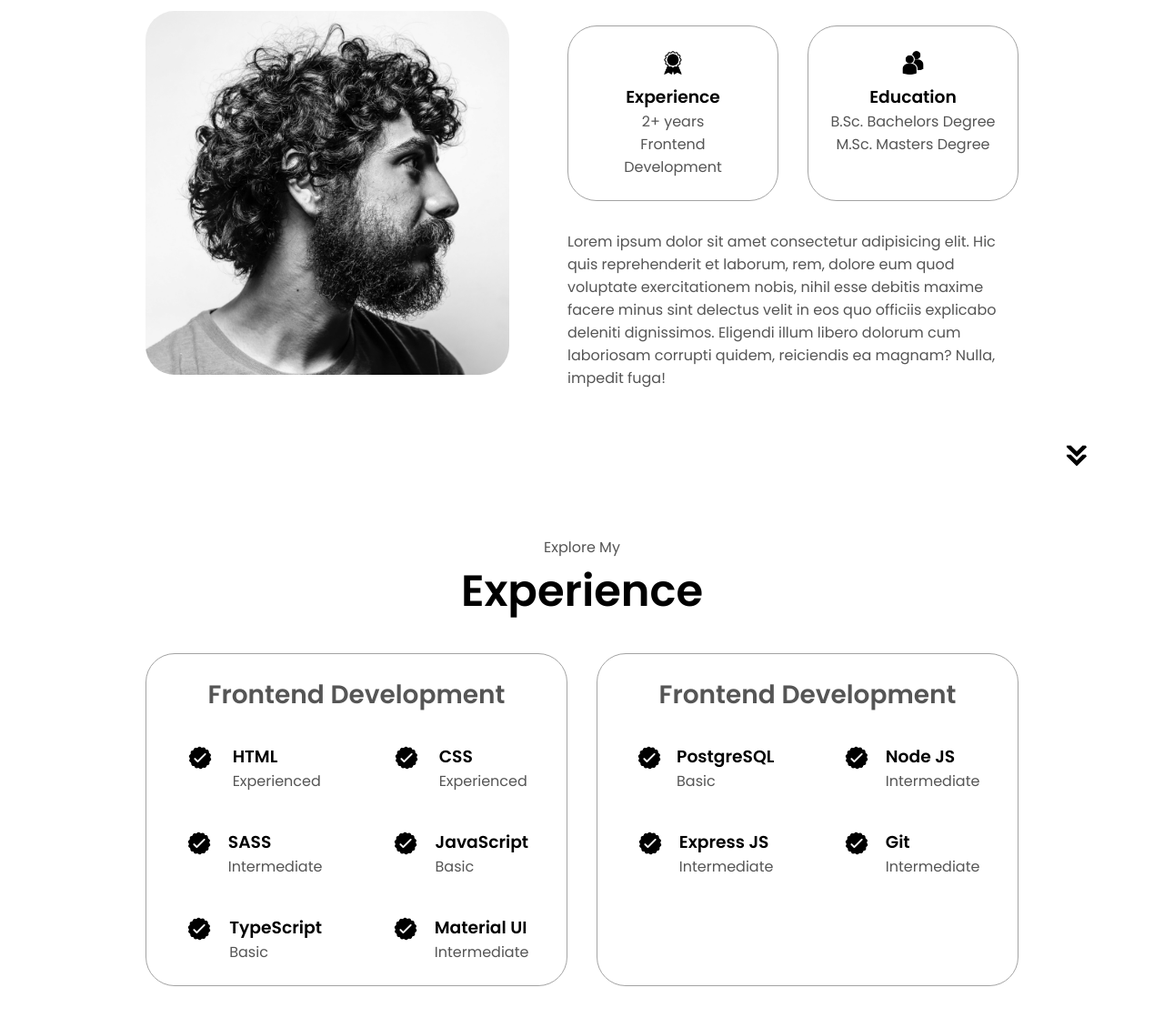
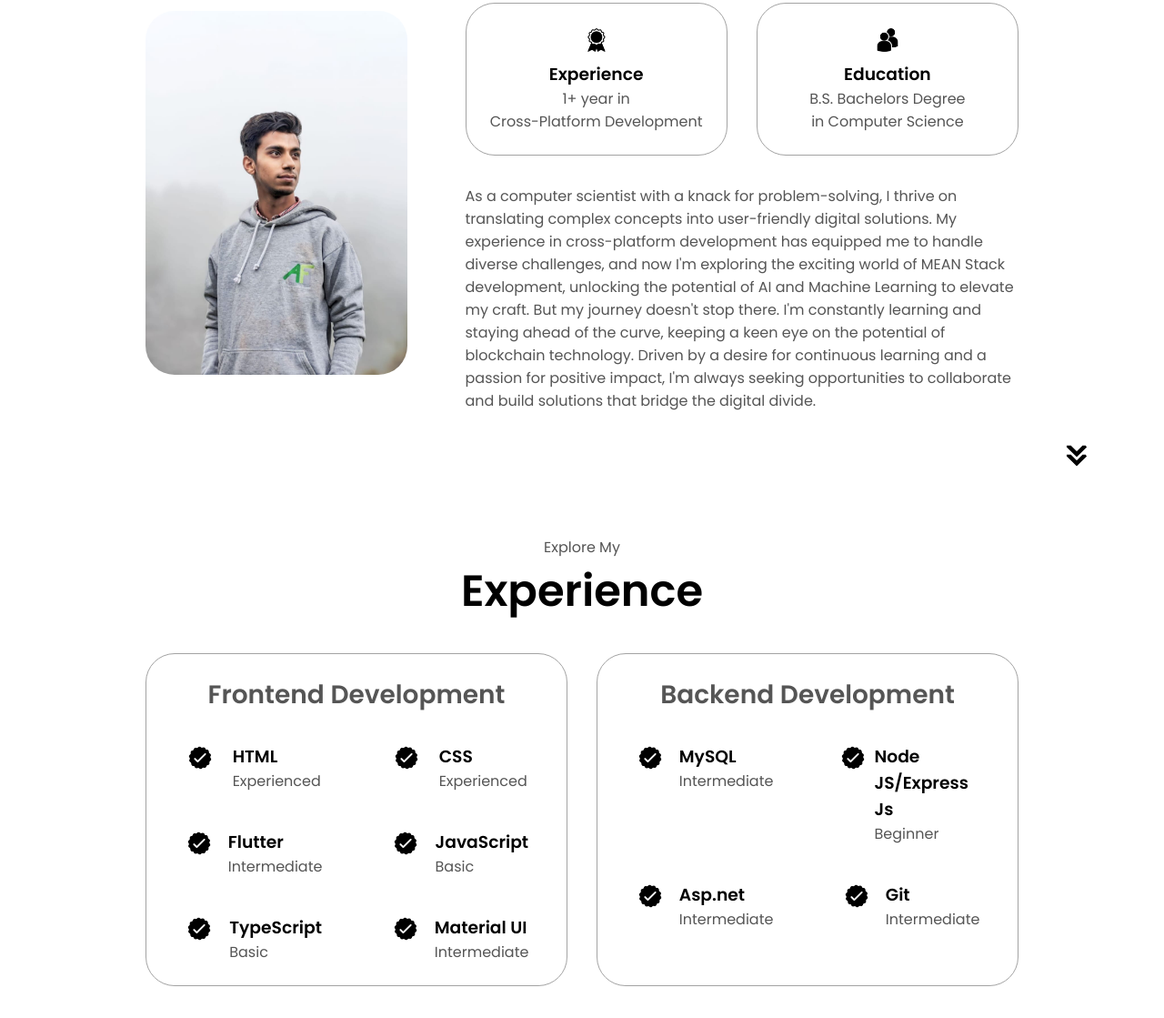
Before and after one commit to https-404/Portfolio_html_vanilla, a plain HTML site: page index.html in a window 1280 px wide. Shown: the part 1107-2226 px from the top of the page at 91% size. Drawn offline with Linux system fonts and the light colour scheme.

Commit message:
custom commit

```diff
--- a/index.html
+++ b/index.html
@@ -5,6 +5,7 @@
     <meta http-equiv="X-UA-Compatible" content="IE=edge" />
     <meta name="viewport" content="width=device-width, initial-scale=1.0" />
     <title>Areesh | Portfolio</title>
+    <link rel="icon" href="./assets/favicon.ico"  />
     <link rel="stylesheet" href="style.css" />
     <link rel="stylesheet" href="mediaqueries.css" />
   </head>
@@ -77,7 +78,7 @@
       <div class="section-container">
         <div class="section__pic-container">
           <img
-            src="./assets/about-pic.png"
+            src="./assets/about-pic.jpeg"
             alt="Profile picture"
             class="about-pic"
           />
@@ -91,7 +92,7 @@
                 class="icon"
               />
               <h3>Experience</h3>
-              <p>2+ years <br />Frontend Development</p>
+              <p>1+ year in <br>Cross-Platform Development</p>
             </div>
             <div class="details-container">
               <img
@@ -100,17 +101,14 @@
                 class="icon"
               />
               <h3>Education</h3>
-              <p>B.Sc. Bachelors Degree<br />M.Sc. Masters Degree</p>
+              <p>B.S. Bachelors Degree<br />in Computer Science</p>
             </div>
           </div>
           <div class="text-container">
             <p>
-              Lorem ipsum dolor sit amet consectetur adipisicing elit. Hic quis
-              reprehenderit et laborum, rem, dolore eum quod voluptate
-              exercitationem nobis, nihil esse debitis maxime facere minus sint
-              delectus velit in eos quo officiis explicabo deleniti dignissimos.
-              Eligendi illum libero dolorum cum laboriosam corrupti quidem,
-              reiciendis ea magnam? Nulla, impedit fuga!
+              As a computer scientist with a knack for problem-solving, I thrive on translating complex concepts into user-friendly digital solutions. My experience in cross-platform development has equipped me to handle diverse challenges, and now I'm exploring the exciting world of MEAN Stack development, unlocking the potential of AI and Machine Learning to elevate my craft.
+
+But my journey doesn't stop there. I'm constantly learning and staying ahead of the curve, keeping a keen eye on the potential of blockchain technology. Driven by a desire for continuous learning and a passion for positive impact, I'm always seeking opportunities to collaborate and build solutions that bridge the digital divide.
             </p>
           </div>
         </div>
@@ -159,7 +157,7 @@
                   class="icon"
                 />
                 <div>
-                  <h3>SASS</h3>
+                  <h3>Flutter</h3>
                   <p>Intermediate</p>
                 </div>
               </article>
@@ -199,7 +197,7 @@
             </div>
           </div>
           <div class="details-container">
-            <h2 class="experience-sub-title">Frontend Development</h2>
+            <h2 class="experience-sub-title">Backend Development</h2>
             <div class="article-container">
               <article>
                 <img
@@ -208,18 +206,7 @@
                   class="icon"
                 />
                 <div>
-                  <h3>PostgreSQL</h3>
-                  <p>Basic</p>
-                </div>
-              </article>
-              <article>
-                <img
-                  src="./assets/checkmark.png"
-                  alt="Experience icon"
-                  class="icon"
-                />
-                <div>
-                  <h3>Node JS</h3>
+                  <h3>MySQL</h3>
                   <p>Intermediate</p>
                 </div>
               </article>
@@ -230,7 +217,18 @@
                   class="icon"
                 />
                 <div>
-                  <h3>Express JS</h3>
+                  <h3>Node JS/Express Js</h3>
+                  <p>   Beginner  </p>
+                </div>
+              </article>
+              <article>
+                <img
+                  src="./assets/checkmark.png"
+                  alt="Experience icon"
+                  class="icon"
+                />
+                <div>
+                  <h3>Asp.net</h3>
                   <p>Intermediate</p>
                 </div>
               </article>
@@ -353,7 +351,7 @@
             alt="Email icon"
             class="icon contact-icon email-icon"
           />
-          <p><a href="mailto:examplemail@gmail.com">Example@gmail.com</a></p>
+          <p><a href="mailto:areesh.192003@gmail.com">areesh.192003@gmail.com</a></p>
         </div>
         <div class="contact-info-container">
           <img
@@ -361,7 +359,7 @@
             alt="LinkedIn icon"
             class="icon contact-icon"
           />
-          <p><a href="https://www.linkedin.com">LinkedIn</a></p>
+          <p><a href="https://www.linkedin.com/in/areesh-ali">LinkedIn</a></p>
         </div>
       </div>
     </section>
@@ -376,7 +374,7 @@
           </ul>
         </div>
       </nav>
-      <p>Copyright &#169; 2023 John Doe. All Rights Reserved.</p>
+      <p>Copyright &#169; 2024 Areesh Ali Abdullah. All Rights Reserved.</p>
     </footer>
     <script src="script.js"></script>
   </body>
```
Also changed, not shown: assets/about-pic.jpeg (added), assets/about-pic.png (deleted), assets/favicon.ico (added), assets/profile-pic.jpeg (added), assets/profile-pic.png, assets/project-1.png, assets/project-2.png, assets/project-3.png.
